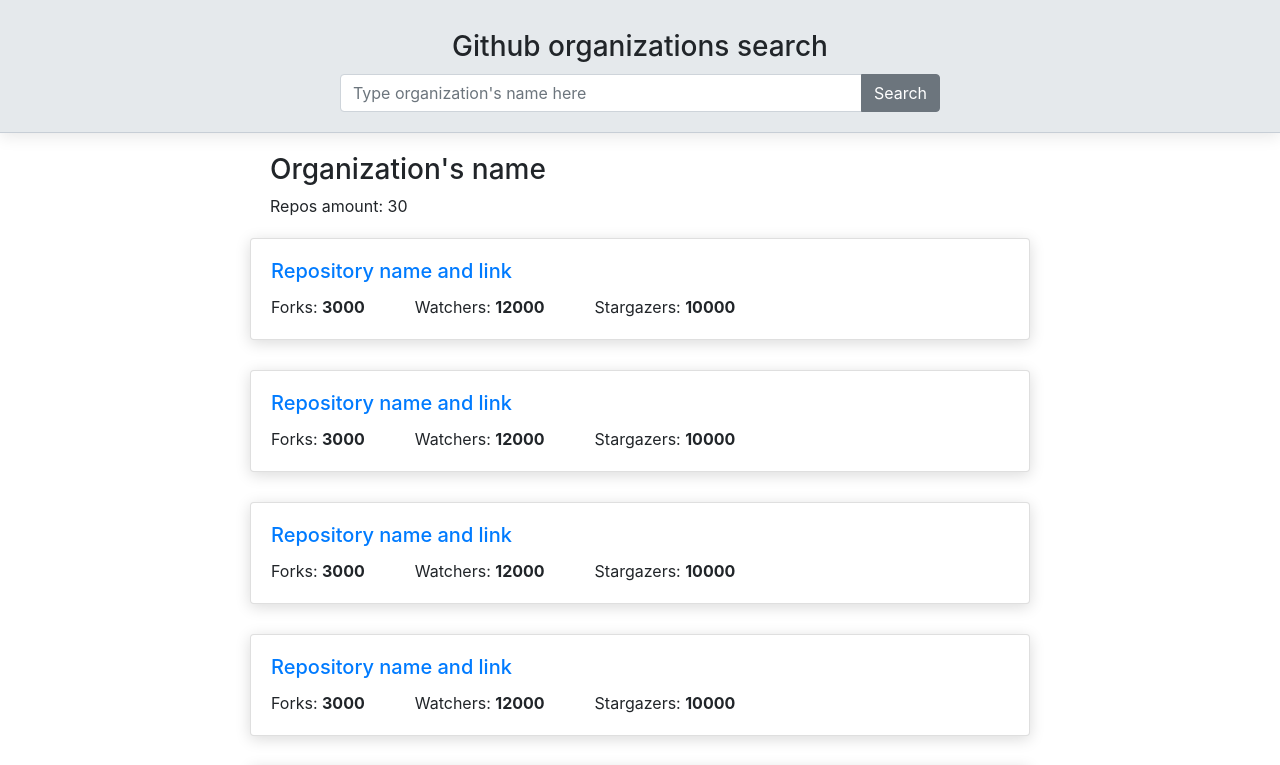
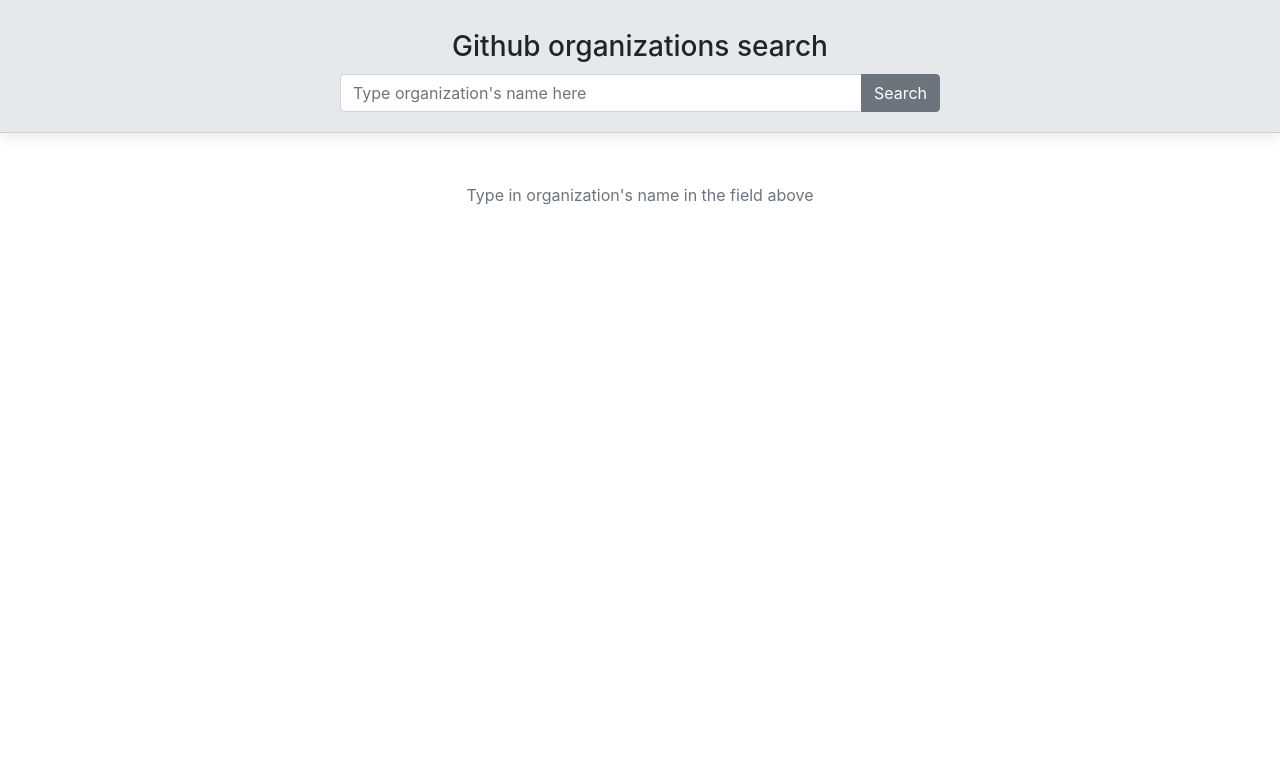
Before and after one commit to tjnk24/zigmund-test, a React app: page / in a window 1280 px wide. Shown: the top 765 px of the page. Built offline with nearby package versions, Linux system fonts and the light colour scheme.

Commit message:
implementing content placeholder

```diff
--- a/src/components/cards-block/index.tsx
+++ b/src/components/cards-block/index.tsx
@@ -1,13 +1,18 @@
 import React, { FC } from 'react';
+import Spinner from 'react-bootstrap/esm/Spinner';
 import CardItem from '@components/card';
 import PaginationBlock from '@components/pagination';
 
-import { CardsWrapper, InfoWrapper } from './style';
+import { CardsWrapper, InfoWrapper, Placeholder } from './style';
 
 const CardsBlock: FC = () => {
   return (
     <CardsWrapper>
-      <InfoWrapper>
+      <Placeholder>
+        <div>Type in organization's name in the field above</div>
+        {/* <Spinner animation="border"/> */}
+      </Placeholder>
+      {/* <InfoWrapper>
         <h3>Organization's name</h3>
         <span>Repos amount: 30</span>
       </InfoWrapper>
@@ -19,7 +24,7 @@ const CardsBlock: FC = () => {
       <CardItem />
       <CardItem />
       <CardItem />
-      <PaginationBlock />
+      <PaginationBlock /> */}
     </CardsWrapper>
   );
 };
--- a/src/components/cards-block/style.ts
+++ b/src/components/cards-block/style.ts
@@ -12,3 +12,9 @@ export const CardsWrapper = styled.div`
 export const InfoWrapper = styled.div`
   margin: 20px;
 `;
+
+export const Placeholder = styled.div`
+  margin: 50px;
+  text-align: center;
+  color: #6c757d;
+`;
```
